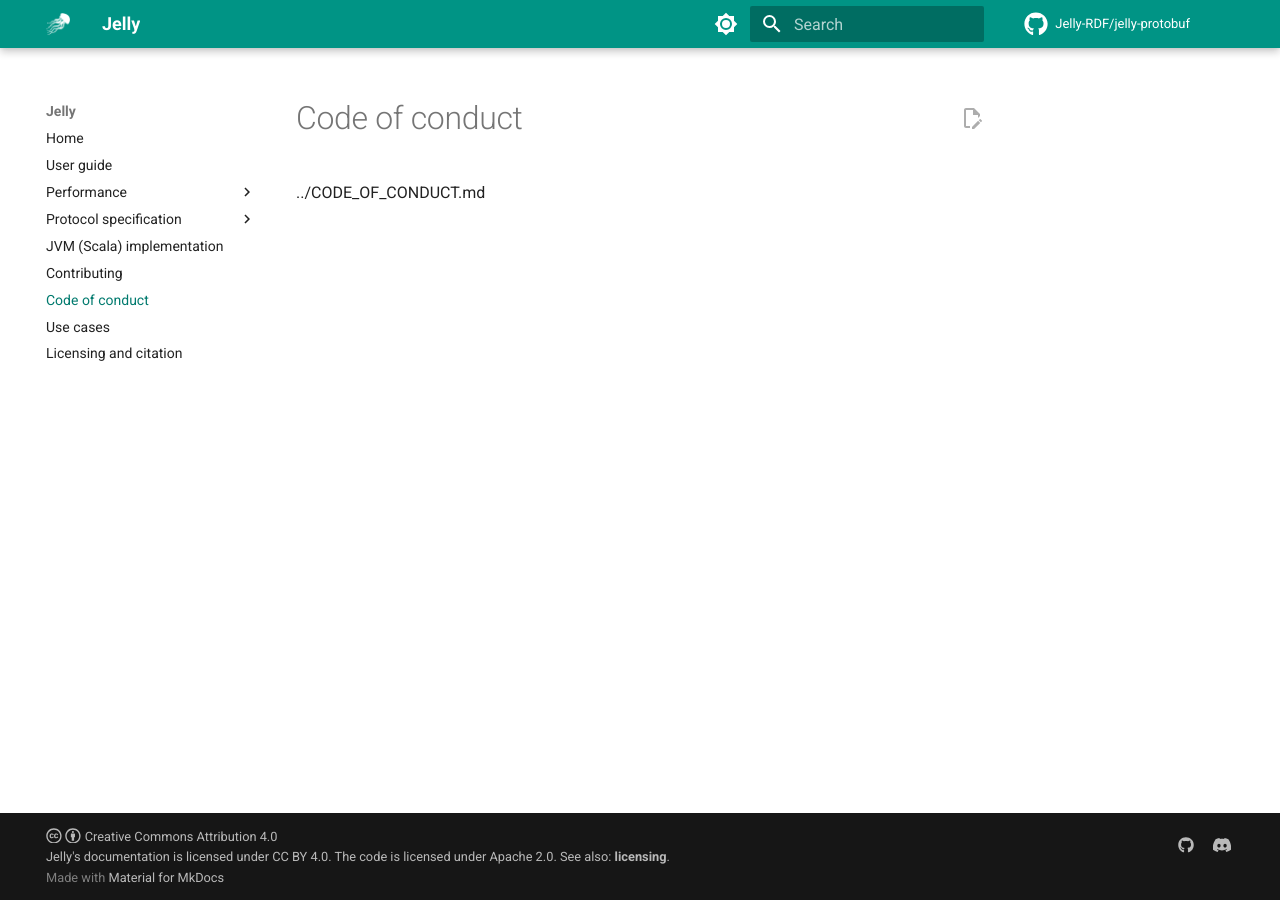
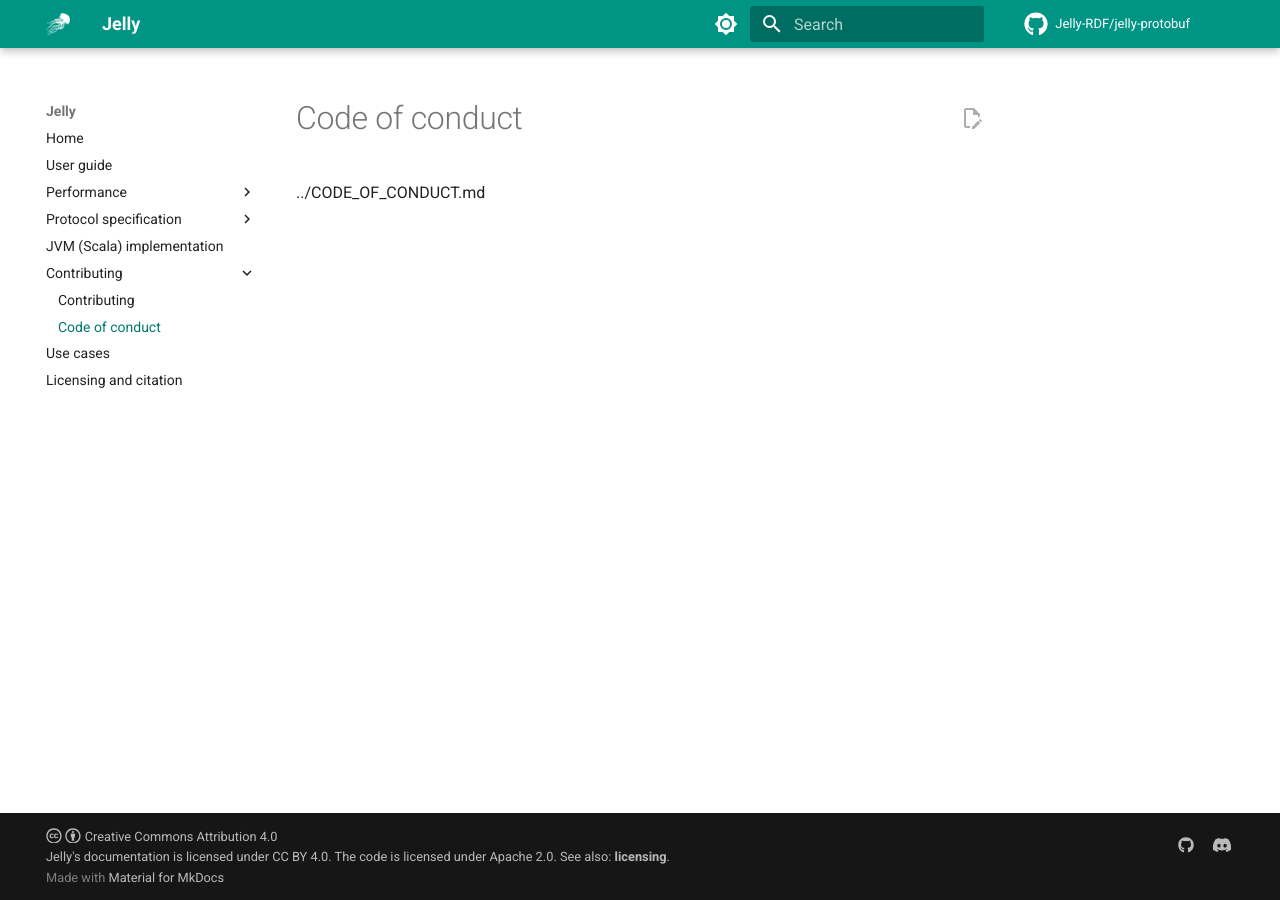
Before and after one commit to Jelly-RDF/jelly-rdf.github.io, an MkDocs documentation site: the page built from docs/code_of_conduct.md, in a window 1280 px wide. Built offline with MkDocs 1.6.1 and Material for MkDocs 9.7.7, drawn with Linux system fonts in a browser that asks for light colours; comment, search, counter and statistics services are not loaded; the version menu is left out.

Commit message:
Piotr DR

```diff
--- a/mkdocs.yml
+++ b/mkdocs.yml
@@ -106,7 +106,8 @@ nav:
 
   - JVM (Scala) implementation: 'https://w3id.org/jelly/jelly-jvm/'
 
-  - Contributing: 'contributing.md'
-  - Code of conduct: 'code_of_conduct.md'
+  - Contributing:
+    - 'contributing.md'
+    - Code of conduct: 'code_of_conduct.md'
   - Use cases: 'use-cases.md'
   - Licensing and citation: 'licensing.md'
```
